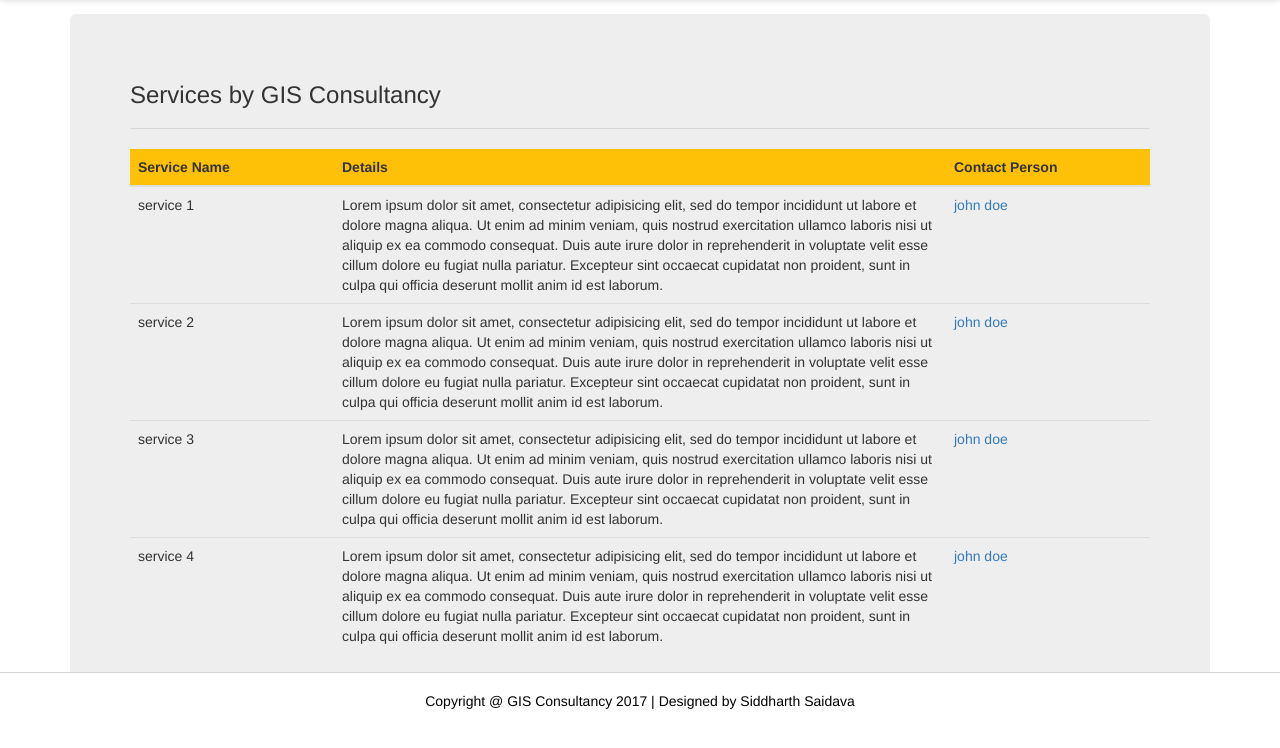
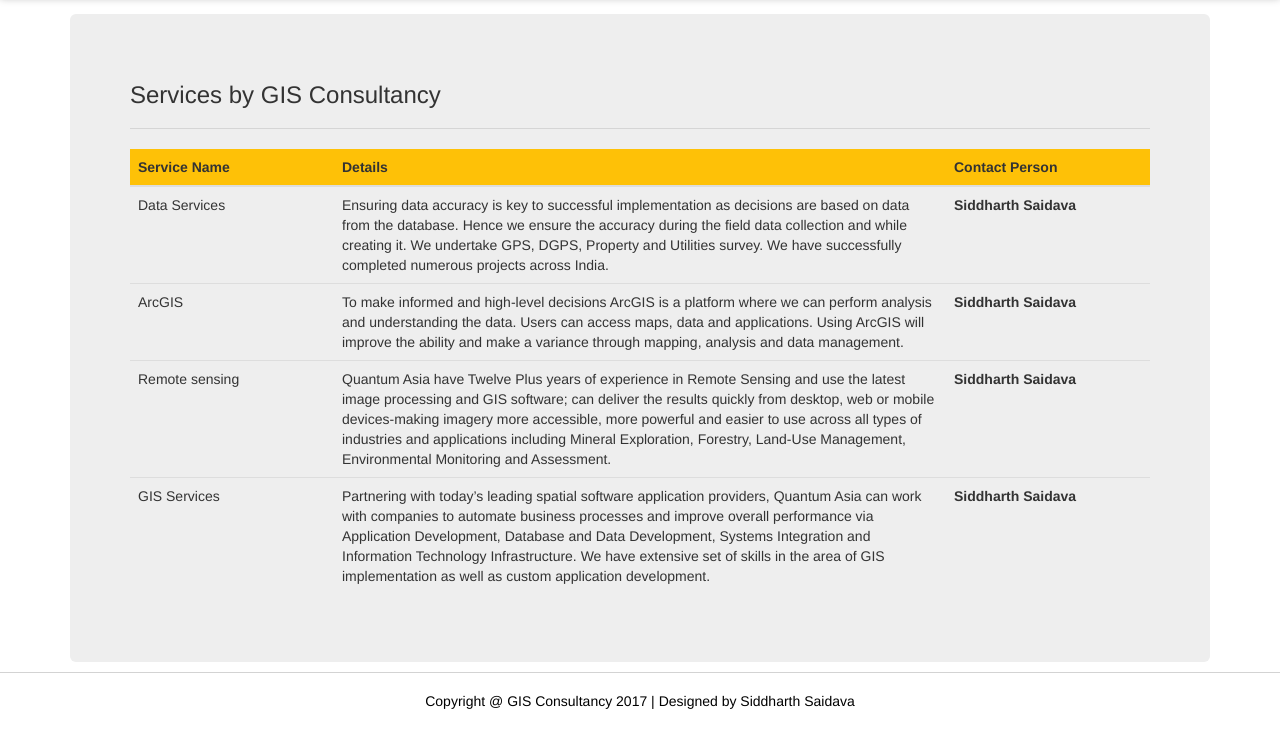
Before and after one commit to ssaidava/saidava.github.io, a plain HTML site: page services.html in a window 1280 px wide. Shown: the part 58-806 px from the top of the page. Drawn offline with nearby package versions, Linux system fonts and the light colour scheme; some packages are replaced by stand-ins of ours; a script that the page names is missing.

Commit message:
about us, services  Done

```diff
--- a/services.html
+++ b/services.html
@@ -41,24 +41,24 @@
           </thead>
           <tbody>
             <tr>
-              <td>service 1</td>
-              <td>Lorem ipsum dolor sit amet, consectetur adipisicing elit, sed do tempor incididunt ut labore et dolore magna aliqua. Ut enim ad minim veniam, quis nostrud exercitation ullamco laboris nisi ut aliquip ex ea commodo consequat. Duis aute irure dolor in reprehenderit in voluptate velit esse cillum dolore eu fugiat nulla pariatur. Excepteur sint occaecat cupidatat non proident, sunt in culpa qui officia deserunt mollit anim id est laborum.</td>
-              <td> <a href="#">john doe</a></td>
+              <td>Data Services</td>
+              <td>Ensuring data accuracy is key to successful implementation as decisions are based on data from the database. Hence we ensure the accuracy during the field data collection and while creating it. We undertake GPS, DGPS, Property and Utilities survey. We have successfully completed numerous projects across India.</td>
+              <td><strong>Siddharth Saidava</strong></td>
             </tr>
             <tr>
-              <td>service 2</td>
-              <td>Lorem ipsum dolor sit amet, consectetur adipisicing elit, sed do tempor incididunt ut labore et dolore magna aliqua. Ut enim ad minim veniam, quis nostrud exercitation ullamco laboris nisi ut aliquip ex ea commodo consequat. Duis aute irure dolor in reprehenderit in voluptate velit esse cillum dolore eu fugiat nulla pariatur. Excepteur sint occaecat cupidatat non proident, sunt in culpa qui officia deserunt mollit anim id est laborum.</td>
-              <td> <a href="#">john doe</a></td>
+              <td>ArcGIS</td>
+              <td>To make informed and high-level decisions ArcGIS is a platform where we can perform analysis and understanding the data. Users can access maps, data and applications. Using ArcGIS will improve the ability and make a variance through mapping, analysis and data management.</td>
+              <td><strong>Siddharth Saidava</strong></td>
             </tr>
             <tr>
-              <td>service 3</td>
-              <td>Lorem ipsum dolor sit amet, consectetur adipisicing elit, sed do tempor incididunt ut labore et dolore magna aliqua. Ut enim ad minim veniam, quis nostrud exercitation ullamco laboris nisi ut aliquip ex ea commodo consequat. Duis aute irure dolor in reprehenderit in voluptate velit esse cillum dolore eu fugiat nulla pariatur. Excepteur sint occaecat cupidatat non proident, sunt in culpa qui officia deserunt mollit anim id est laborum.</td>
-              <td> <a href="#">john doe</a></td>
+              <td>Remote sensing</td>
+              <td>Quantum Asia have Twelve Plus years of experience in Remote Sensing and use the latest image processing and GIS software; can deliver the results quickly from desktop, web or mobile devices-making imagery more accessible, more powerful and easier to use across all types of industries and applications including Mineral Exploration, Forestry, Land-Use Management, Environmental Monitoring and Assessment.</td>
+              <td><strong>Siddharth Saidava</strong></td>
             </tr>
             <tr>
-              <td>service 4  </td>
-              <td>Lorem ipsum dolor sit amet, consectetur adipisicing elit, sed do tempor incididunt ut labore et dolore magna aliqua. Ut enim ad minim veniam, quis nostrud exercitation ullamco laboris nisi ut aliquip ex ea commodo consequat. Duis aute irure dolor in reprehenderit in voluptate velit esse cillum dolore eu fugiat nulla pariatur. Excepteur sint occaecat cupidatat non proident, sunt in culpa qui officia deserunt mollit anim id est laborum.</td>
-              <td > <a href="#">john doe</a></td>
+              <td>GIS Services</td>
+              <td>Partnering with today’s leading spatial software application providers, Quantum Asia can work with companies to automate business processes and improve overall performance via Application Development, Database and Data Development, Systems Integration and Information Technology Infrastructure. We have extensive set of skills in the area of GIS implementation as well as custom application development.</td>
+              <td><strong>Siddharth Saidava</strong></td>
             </tr>
           </tbody>
         </table>
```
Also changed, not shown: aboutus.html (+11 -34 lines).
